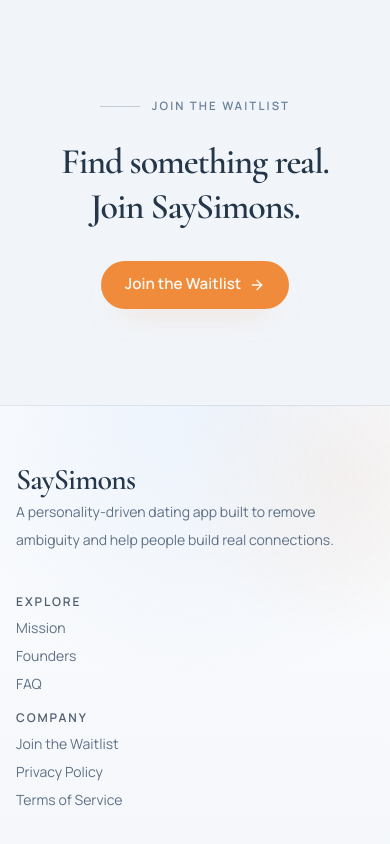
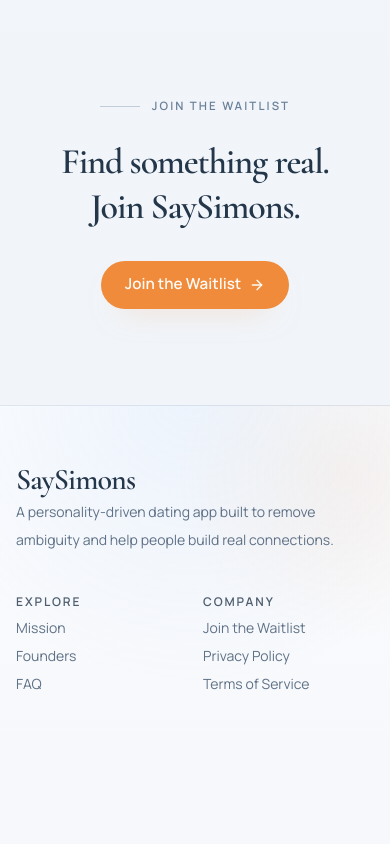
Before and after one commit to zsimon02/SaySimonsWebsite, a Next.js app: page / in a window 390 px wide. Shown: the part 7206-8050 px from the top of the page. After the commit the page ends 7940 px from the top, so only its background shows below. Built offline with nearby package versions, Linux system fonts and the light colour scheme.

Commit message:
Mobile changes

```diff
--- a/components/layout/site-footer.tsx
+++ b/components/layout/site-footer.tsx
@@ -14,7 +14,7 @@
           </p>
         </div>
 
-        <div className="grid gap-4 text-sm text-muted-foreground sm:grid-cols-2">
+        <div className="grid grid-cols-2 gap-4 text-sm text-muted-foreground">
           <div className="space-y-2">
             <p className="text-xs font-semibold uppercase tracking-[0.16em] text-foreground/80">
               Explore
--- a/components/layout/site-header.tsx
+++ b/components/layout/site-header.tsx
@@ -1,6 +1,7 @@
 "use client";
 
 import Link from "next/link";
+import { usePathname } from "next/navigation";
 import { Menu } from "lucide-react";
 
 import { Button } from "@/components/ui/button";
@@ -15,6 +16,8 @@
 import { navigationLinks } from "@/lib/site";
 
 export function SiteHeader() {
+  const pathname = usePathname();
+
   return (
     <header className="sticky top-0 z-40 bg-[linear-gradient(180deg,rgba(250,252,255,0.84),rgba(250,252,255,0.56)_65%,rgba(250,252,255,0))] backdrop-blur-lg">
       <div className="section-shell flex h-[4.5rem] items-center justify-between gap-6">
@@ -43,7 +46,7 @@
         </div>
 
         <div className="md:hidden">
-          <Dialog>
+          <Dialog key={pathname}>
             <DialogTrigger asChild>
               <Button
                 variant="secondary"
```
